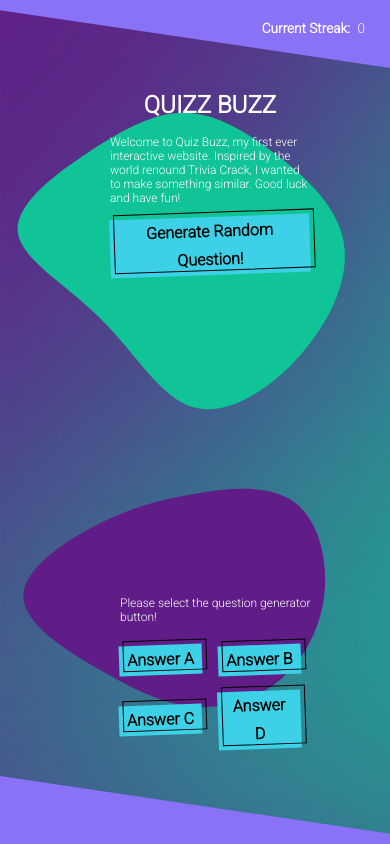
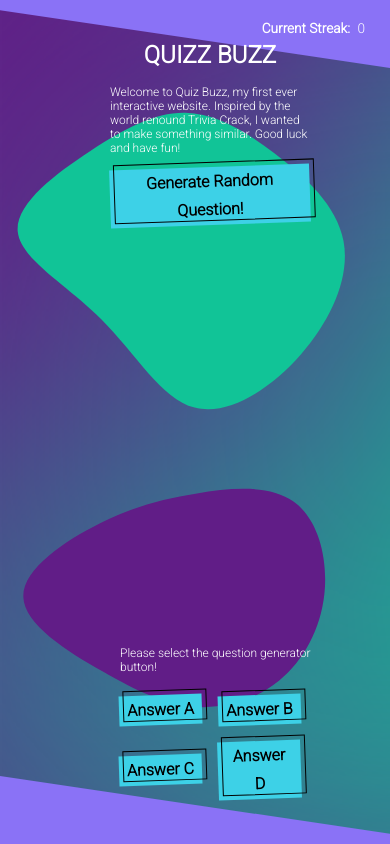
Before and after one commit to KGauthier17/TriviaGame, a plain HTML site: page index.html in a window 390 px wide. Drawn offline with Linux system fonts and the light colour scheme; a script that the page names is missing.

Commit message:
edited mobile text positioning again

```diff
--- a/custom_styles.css
+++ b/custom_styles.css
@@ -262,12 +262,12 @@ h1 {
   }
   .top-left-text {
     font-size: 75%;
-    top: 75px;
+    top: 25px;
     left: 110px;
   }
   .bottom-text {
     font-size: 75%;
-    bottom: 60px;
+    bottom: 10px;
     left: 110px;
   }
   .bottom-text p {
```
